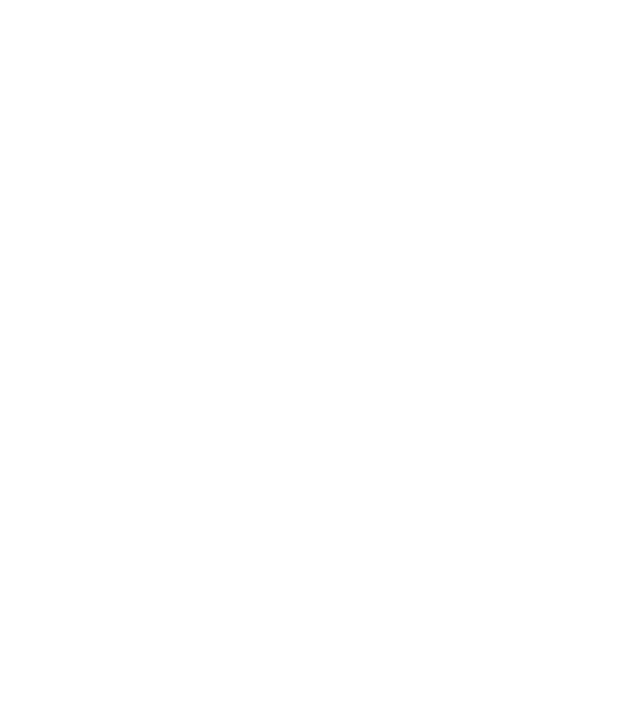
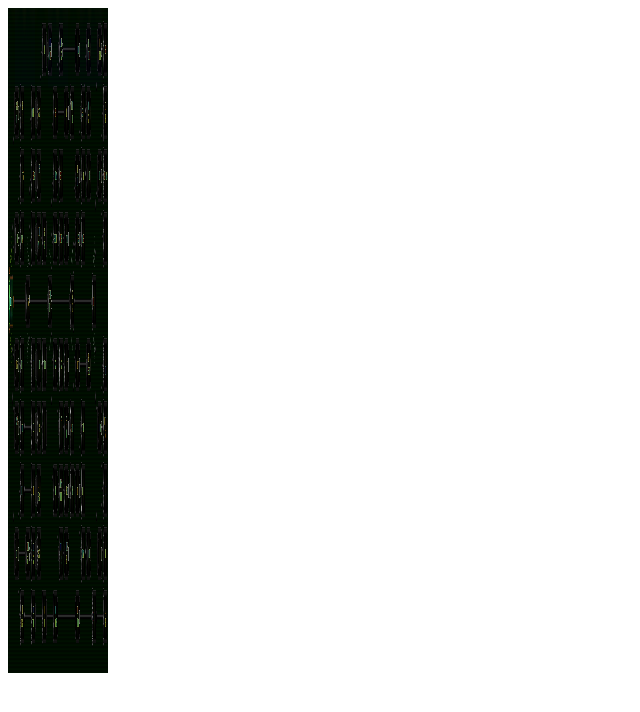
Before and after one commit to institution/they-are-billions-tech-tree, a plain HTML site: page index.html in a window 1280 px wide. Shown: the whole page, without its empty margins (0-640 px from the left). Drawn offline with Linux system fonts and the light colour scheme.

Commit message:
Update index.html

```diff
--- a/index.html
+++ b/index.html
@@ -1,8 +1,19 @@
 <html>
 <head>
-  <title>They Are Billions Tech Tree Calculator</title>
+<title>They Are Billions Tech Tree Calculator</title>
+<script>
+  window.onload = function() {
+    var canvas=document.getElementById("canvas");
+    var context=canvas.getContext('2d');
+    var image=new Image();
+    image.onload=function(){
+      context.drawImage(image,0,0,canvas.width,canvas.height);
+    };
+    image.src="bg.png";
+  };
+</script>
 </head>
 <body>
-
+<canvas id="canvas" width="100%" height="665">tech tree</canvas>
 </body>
 </html>
```
